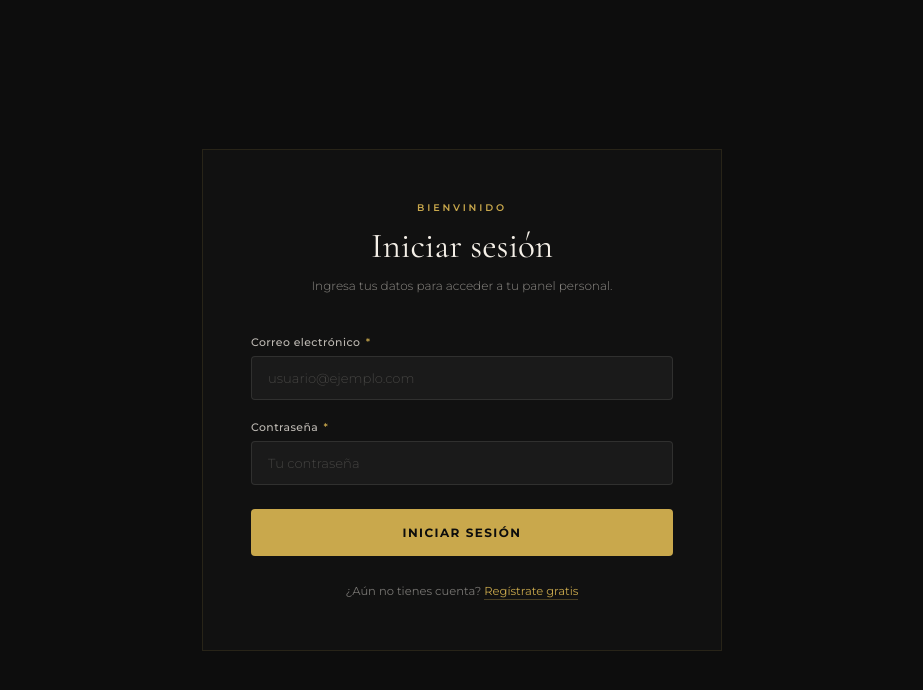
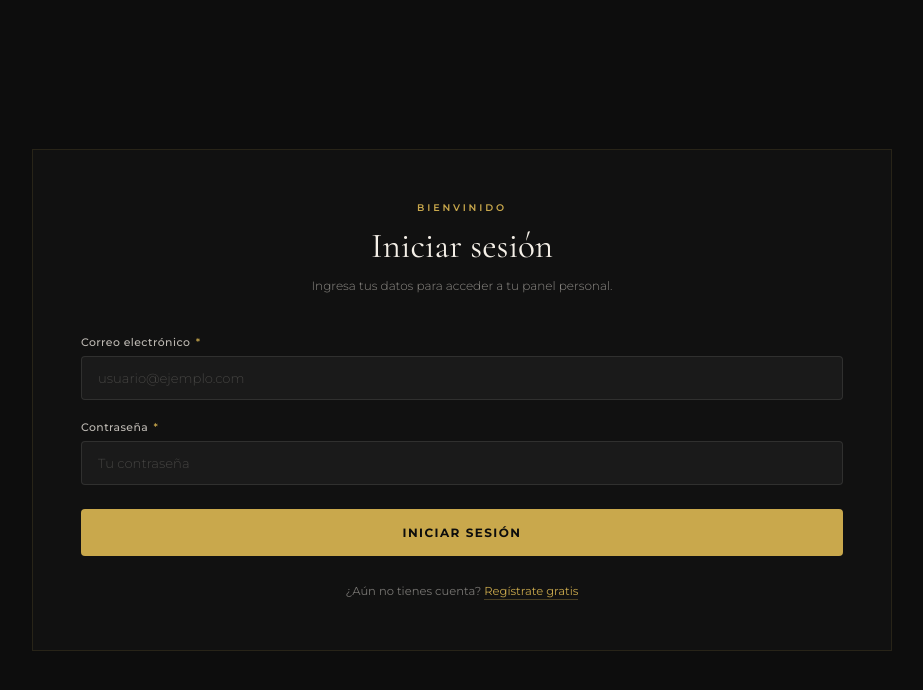
Before and after one commit to ipartydjs/iPartyDjs-web, a React (Vite) app: page /login in a window 1280 px wide. Shown: the top 690 px of the page, without its empty margins (178-1101 px from the left). Built offline with nearby package versions, Linux system fonts and the light colour scheme.

Commit message:
cambio de alineacion

```diff
--- a/src/pages/Login/Login.css
+++ b/src/pages/Login/Login.css
@@ -12,7 +12,11 @@
 /* ── Card ── */
 .login-card {
   width: 100%;
-  max-width: 520px;
+  max-width: 860px;
+  background: #111111;
+  border: 1px solid rgba(201, 168, 76, 0.12);
+  padding: 52px 56px;  width: 100%;
+  max-width: 860px;
   background: #111111;
   border: 1px solid rgba(201, 168, 76, 0.12);
   padding: 52px 48px;
--- a/src/pages/Register/Register.css
+++ b/src/pages/Register/Register.css
@@ -20,6 +20,7 @@
 
 /* ── Header ── */
 .register-eyebrow {
+  text-align: center;
   display: block;
   font-size: 0.6rem;
   font-weight: 600;
@@ -30,6 +31,7 @@
 }
 
 .register-title {
+  text-align: center;
   font-family: 'Cormorant Garamond', serif;
   font-size: 2.4rem;
   font-weight: 400;
@@ -39,6 +41,7 @@
 }
 
 .register-subtitle {
+  text-align: center;
   font-size: 0.75rem;
   font-weight: 300;
   color: rgba(245, 240, 232, 0.55);
@@ -48,6 +51,7 @@
 /* ── Step indicator ── */
 .step-indicator {
   display: flex;
+  justify-content: center;
   gap: 6px;
   margin-bottom: 36px;
 }
```
